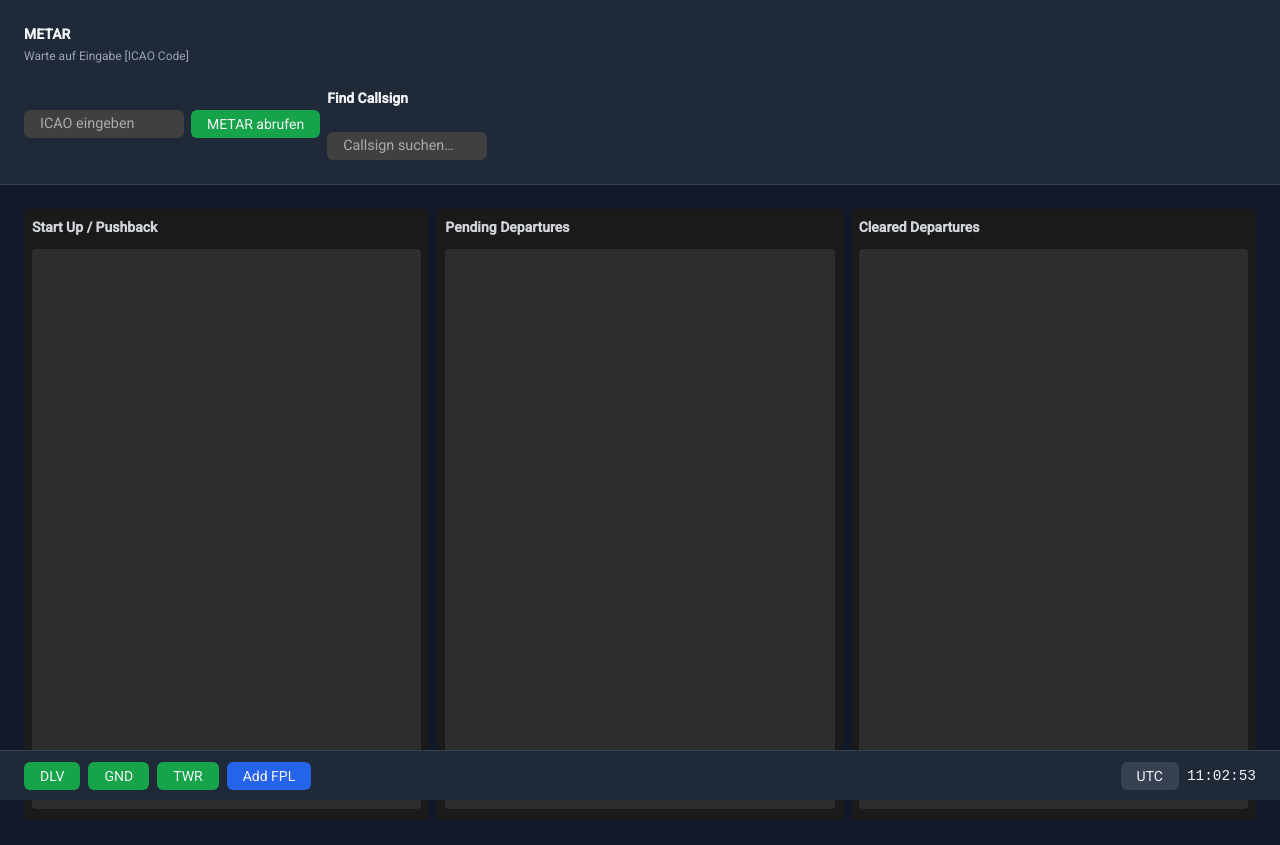
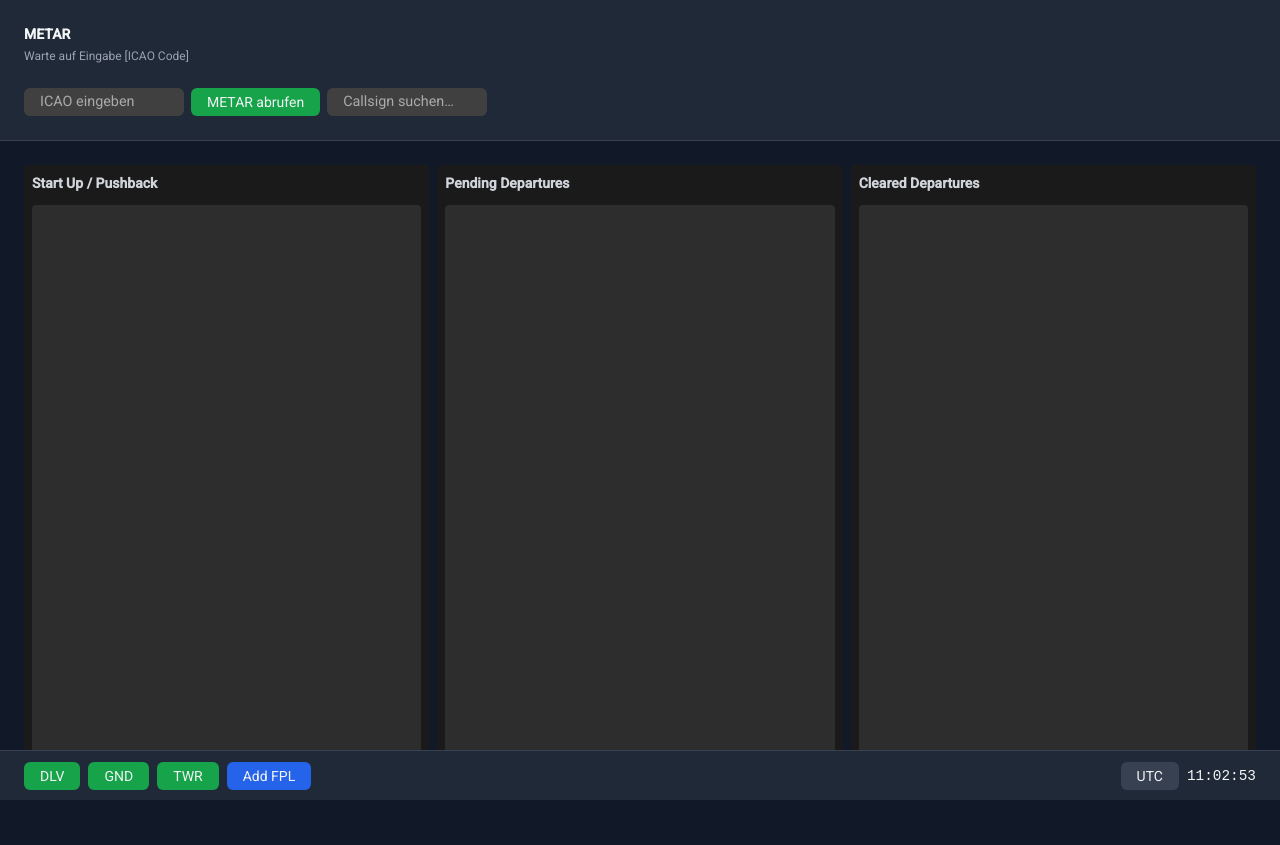
Before and after one commit to MaximilianBobens/EFS, a plain HTML site: page index.html in a window 1280 px wide. After the commit the page ends 801 px from the top, so only its background shows below. Drawn offline with nearby package versions, Linux system fonts and the light colour scheme; no server answers.

Commit message:
fixed callsign input

```diff
--- a/index.html
+++ b/index.html
@@ -24,8 +24,6 @@
         <button id="btnGetMetar" class="px-3 py-1 bg-green-600 rounded text-sm hover:bg-green-500 transition-colors">
             METAR abrufen
         </button>
-        <div class="search-container flex flex-col gap-4">
-            <h3 class="text-sm font-semibold">Find Callsign</h3>
             <input type="text" id="callsignSearch" placeholder="Callsign suchen…"
                    class="px-3 py-1 bg-gray-700 rounded text-sm w-48 focus:outline-none focus:ring-2 focus:ring-blue-500">
         </div>
--- a/index.js
+++ b/index.js
@@ -325,4 +325,5 @@ document.addEventListener("DOMContentLoaded", () => {
         document.getElementById("btnToggleTime").textContent = useUTC ? "UTC" : "LOCAL";
         updateClock();
     }
+
 });
```
Also changed, not shown: 1 other file.
